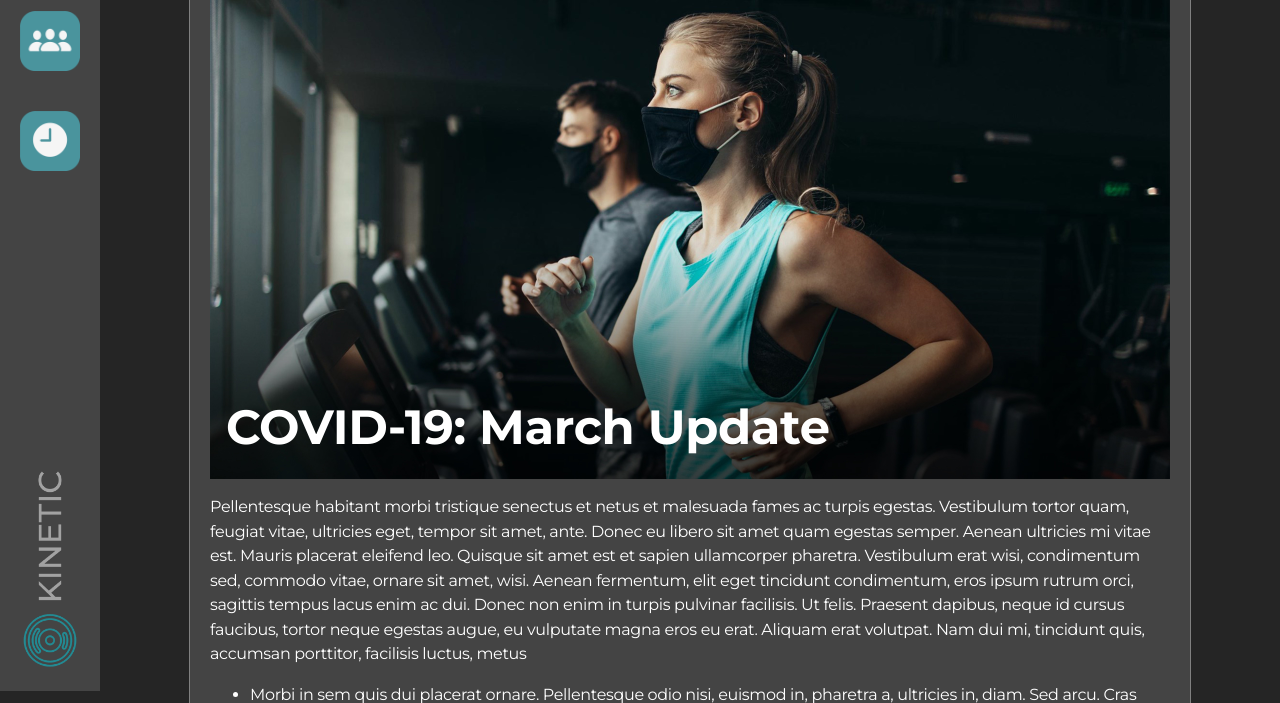
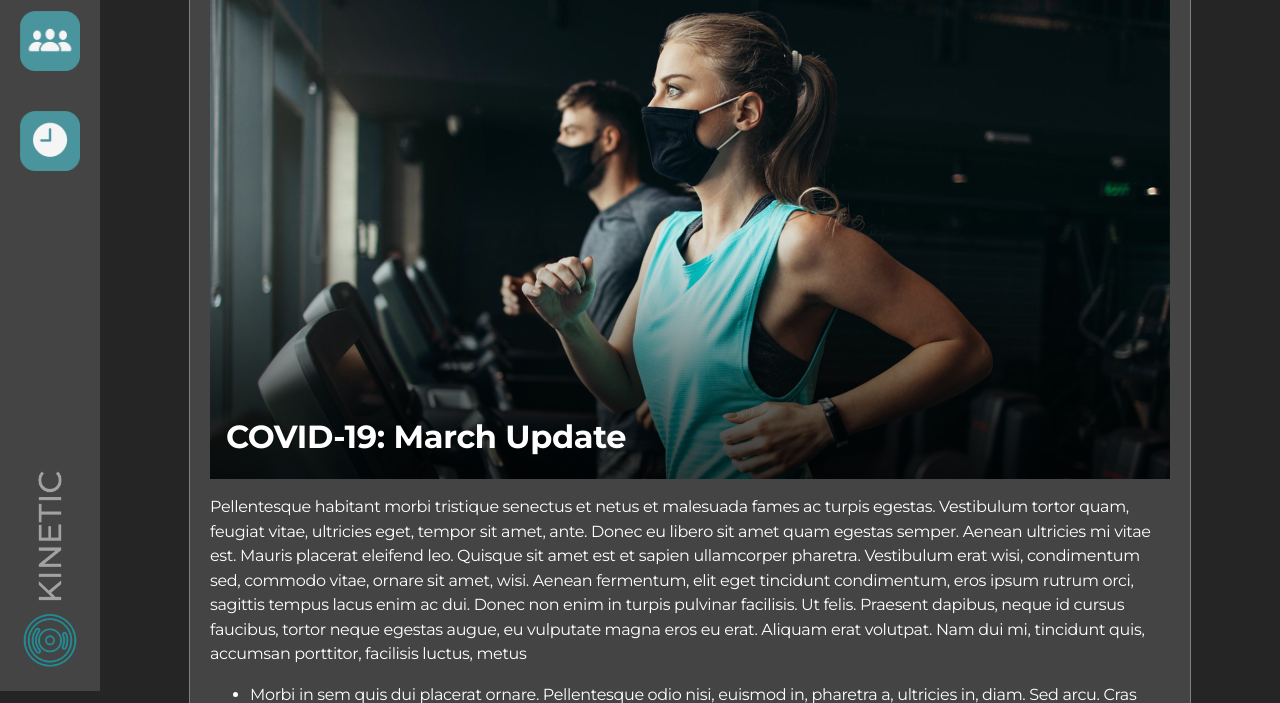
Before and after one commit to alexkinsey/kenetic_gym_schedual_planner, a Flask app: page / in a window 1280 px wide. Shown: the part 109-812 px from the top of the page. Run offline with Flask 2, Linux system fonts and the light colour scheme.

Commit message:
edits to styling

```diff
--- a/static/css/style.css
+++ b/static/css/style.css
@@ -43,7 +43,7 @@ main{
     height: auto;
 }
 .cover_text{
-    font-size: 48px;
+    font-size: 32px;
     position: absolute;
     bottom: 8px;
     left: 16px;
```
